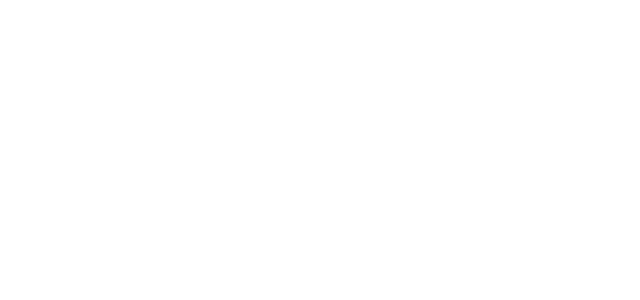
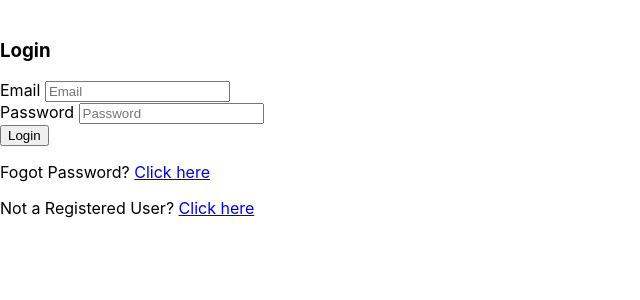
Before and after one commit to goutam0809/userregistration, a React (Create React App) app: page / in a window 1280 px wide. Before the commit this address had no page. Shown: the top 300 px of the page, without its empty margins (0-640 px from the left). Built offline with nearby package versions, Linux system fonts and the light colour scheme.

Commit message:
Latest update

```diff
--- a/package.json
+++ b/package.json
@@ -2,6 +2,7 @@
   "name": "userregistration",
   "version": "0.1.0",
   "private": true,
+  "allowedHosts": "all",
   "proxy": "http://localhost:3001",
   "dependencies": {
     "@azure/msal-node": "^1.14.0",
--- a/src/App.js
+++ b/src/App.js
@@ -2,6 +2,7 @@
 import { BrowserRouter, Route, Routes } from "react-router-dom";
 import Register from "./client/Login/registerUser";
 import Login from "./client/Login/loginuser";
+import Customerinfo from "./client/Login/Customerdetails";
 
 // import Reset from "./client/Login/resetpassword"
 const App = () => {
@@ -14,8 +15,9 @@
     <BrowserRouter>
 
       <Routes>
-         <Route path="/login" element={<Login />} />
+         <Route path="/" element={<Login />} />
          <Route path="/register" element={<Register />} />
+         <Route path="/customerdetails" element={<Customerinfo />} />
          {/* <Route path="/resetpassword" element={<Resetpassword />} /> */}
       </Routes>
     </BrowserRouter>
--- /dev/null
+++ b/src/client/Login/Customerdetails.js
@@ -0,0 +1,34 @@
+import React from "react";
+import data from "../../data.json"
+
+const Customerdetails = () => {
+    return (
+        <div>
+            <table>
+            <tr>
+          <th>Customer ID</th>
+          <th>Name</th>
+          <th>Email</th>
+          <th>Current Amount</th>
+          <th>Active</th>
+          <th>Action</th>
+
+        </tr>
+{data.map((item,key) =>{
+ return <tr>
+    <td>{item.custId}</td>
+    <td>{item.custName}</td>
+    <td>{item.email}</td>
+    <td>{item.currBalance}</td>
+    <td>{item.active?"active" : "inactive"}</td>
+    <td><button>{"Transfer Money"} </button></td>
+    </tr>
+
+
+}
+)}
+            </table>
+        </div>
+    );
+};
+export default Customerdetails;
--- a/src/client/Login/loginuser.js
+++ b/src/client/Login/loginuser.js
@@ -1,43 +1,40 @@
 import React from "react";
+import { useNavigate } from "react-router-dom";
 
 const Login = () => {
+    const navigate = useNavigate();
+  const loginuser = (e) => {
+      e.preventDefault();
+      navigate("/customerdetails")
+  }
   return (
     <div>
       <div>
         <header>
           <img src="" alt="" />
           <h3>Login</h3>
-
         </header>
+        <form  onSubmit={loginuser}>
+          <div>
         <label> Email </label>
-            <input
-               type="email"
-               placeholder="Email"
-
-               />
+        <input type="email" placeholder="Email" />
       </div>
-
 
       <div>
         <label> Password </label>
-            <input
-              type="password"
-              placeholder="Password"
+        <input type="password" placeholder="Password" />
+      </div>
+      <button type="submit"> Login </button>
+</form>
+<p>
 
-
-            />
-            </div>
-            <button  type="submit">
-            Login
-            </button>
-            <p>
         Fogot Password? <a href="#"> Click here </a>
       </p>
       <p>
         Not a Registered User? <a href="/register"> Click here </a>
       </p>
       </div>
-    )
-
-}
+    </div>
+  );
+};
 export default Login;
--- a/src/client/Login/registerUser.js
+++ b/src/client/Login/registerUser.js
@@ -1,6 +1,5 @@
-
 import React from "react";
-import axios from 'axios';
+import axios from "axios";
 import { useNavigate } from "react-router-dom";
 const Register = () => {
   const navigate = useNavigate();
@@ -9,14 +8,12 @@
   const [password, setPassword] = React.useState("");
   const registerUser = (e) => {
     e.preventDefault();
-  const user={
+    const user = {
       name: name,
       email: email,
-          password: password
-        }
-  axios
-  .post('http://localhost:3001/registerUser', user)
-    .then((response) => {
+      password: password,
+    };
+    axios.post("http://localhost:3001/registerUser", user).then((response) => {
       navigate("/login");
       console.log("hello");
       return response.json();
@@ -24,19 +21,18 @@
   };
   return (
     <div>
-      <div >
-        <header >
+      <div>
+        <header>
           <img src="" alt="" />
-          <h3 >Money Transfer App</h3>
-          <h3 >Sign Up</h3>
+          <h3>Money Transfer App</h3>
+          <h3>Sign Up</h3>
         </header>
-                <form class="form" onSubmit={registerUser}>
+        <form  onSubmit={registerUser}>
           <div>
             <label> USERNAME </label>
             <input
               type="text"
               placeholder="Username"
-
               onChange={(e) => setName(e.target.value)}
             />
           </div>
@@ -45,7 +41,6 @@
             <input
               type="text"
               placeholder="Name"
-
               onChange={(e) => setName(e.target.value)}
             />
           </div>
@@ -55,7 +50,6 @@
             <input
               type="email"
               placeholder="Email"
-
               onChange={(e) => setEmail(e.target.value)}
             />
           </div>
@@ -65,7 +59,6 @@
             <input
               type="text"
               placeholder="Address"
-
               onChange={(e) => setName(e.target.value)}
             />
           </div>
@@ -75,7 +68,6 @@
             <input
               type="password"
               placeholder="Password"
-
               onChange={(e) => setPassword(e.target.value)}
             />
           </div>
@@ -85,19 +77,19 @@
             <input
               type="password"
               placeholder="Password"
-
               onChange={(e) => setPassword(e.target.value)}
             />
           </div>
 
-          <button type="submit">
-            Register
-          </button>
+          <button type="submit">Register</button>
         </form>
         <p>
-
           By Clicking the Sign Up button you are agree to our
-         <button onClick={() => navigate("https://www.google.com/")}> Terms and Conditions </button> and <a href="#"> Policy and Privacy </a>
+          <button onClick={() => navigate("https://www.google.com/")}>
+            {" "}
+            Terms and Conditions{" "}
+          </button>{" "}
+          and <a href="#"> Policy and Privacy </a>
         </p>
         <p>
           Already have an account? <a href="#"> Login here </a>
--- /dev/null
+++ b/src/data.json
@@ -0,0 +1,70 @@
+[{
+    "custId":1,
+    "custName": "Srish",
+    "email": "srish@gmail.com",
+    "currBalance":20000,
+    "active": true
+  },
+  {
+    "custId":2,
+    "custName": "Shubham",
+    "email": "shubham@gmail.com",
+    "currBalance":20000,
+    "active": true
+  },
+  {
+    "custId":3,
+    "custName": "Shubham C",
+    "email": "shubhamc@gmail.com",
+    "currBalance":20000,
+    "active": true
+  },
+  {
+    "custId":4,
+    "custName": "Swati C",
+    "email": "swatic@gmail.com",
+    "currBalance":20000,
+    "active": true
+  },
+  {
+    "custId":5,
+    "custName": "Swati",
+    "email": "swati@gmail.com",
+    "currBalance":2300,
+    "active": true
+  },
+  {
+    "custId":6,
+    "custName": "Srishti",
+    "email": "srishti@gmail.com",
+    "currBalance":10000,
+    "active": true
+  },
+  {
+    "custId":7,
+    "custName": "Aakriti",
+    "email": "aakriti@gmail.com",
+    "currBalance":20000,
+    "active": true
+  },
+  {
+    "custId":8,
+    "custName": "John",
+    "email": "john@gmail.com",
+    "currBalance":20000,
+    "active": true
+  },
+  {
+    "custId":9,
+    "custName": "James",
+    "email": "james@gmail.com",
+    "currBalance":20000,
+    "active": false
+  },
+  {
+    "custId":10,
+    "custName": "Harshit",
+    "email": "harshit@gmail.com",
+    "currBalance":20000,
+    "active": true
+  }]
```
Also changed, not shown: src/client/Login/resetpassword.js (+7 -20 lines), 1 other file (tests, documents, lock files or other folders). Lines whose indentation alone changed are shown as unchanged.
